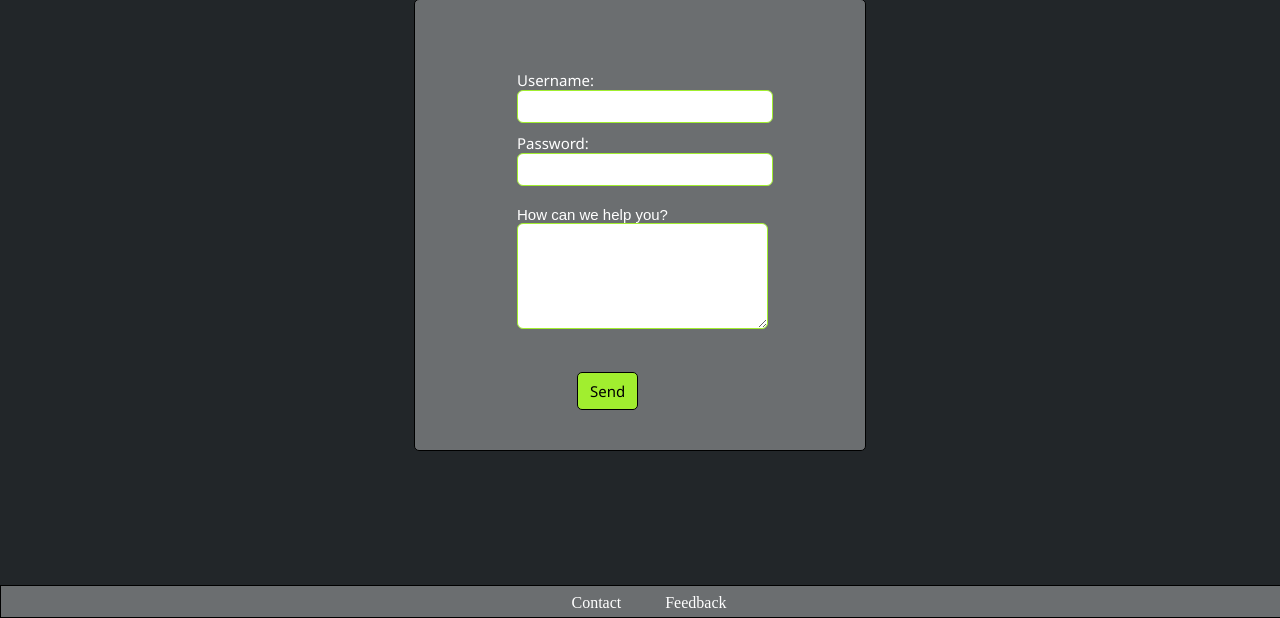
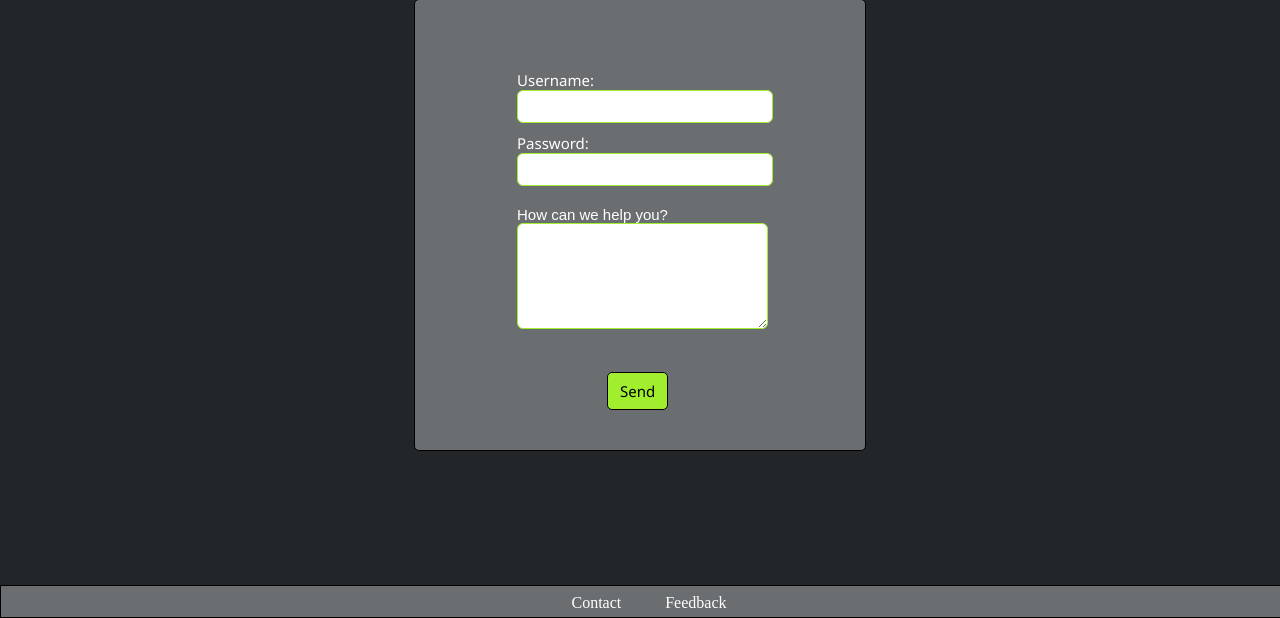
Before and after one commit to adechan/FOU, a PHP site: page /contactpage/index.html in a window 1280 px wide. Shown: the part 182-800 px from the top of the page. Run offline with PHP 8.4, Linux system fonts and the light colour scheme.

Commit message:
fixed send button

```diff
--- a/contactpage/css/contact.css
+++ b/contactpage/css/contact.css
@@ -139,7 +139,7 @@ input[type = submit]
 	padding:8px 12px;
 
   top: 50px;
-  margin-left: 90px;
+  margin-left: 120px;
   position: relative;
 }
 
```
